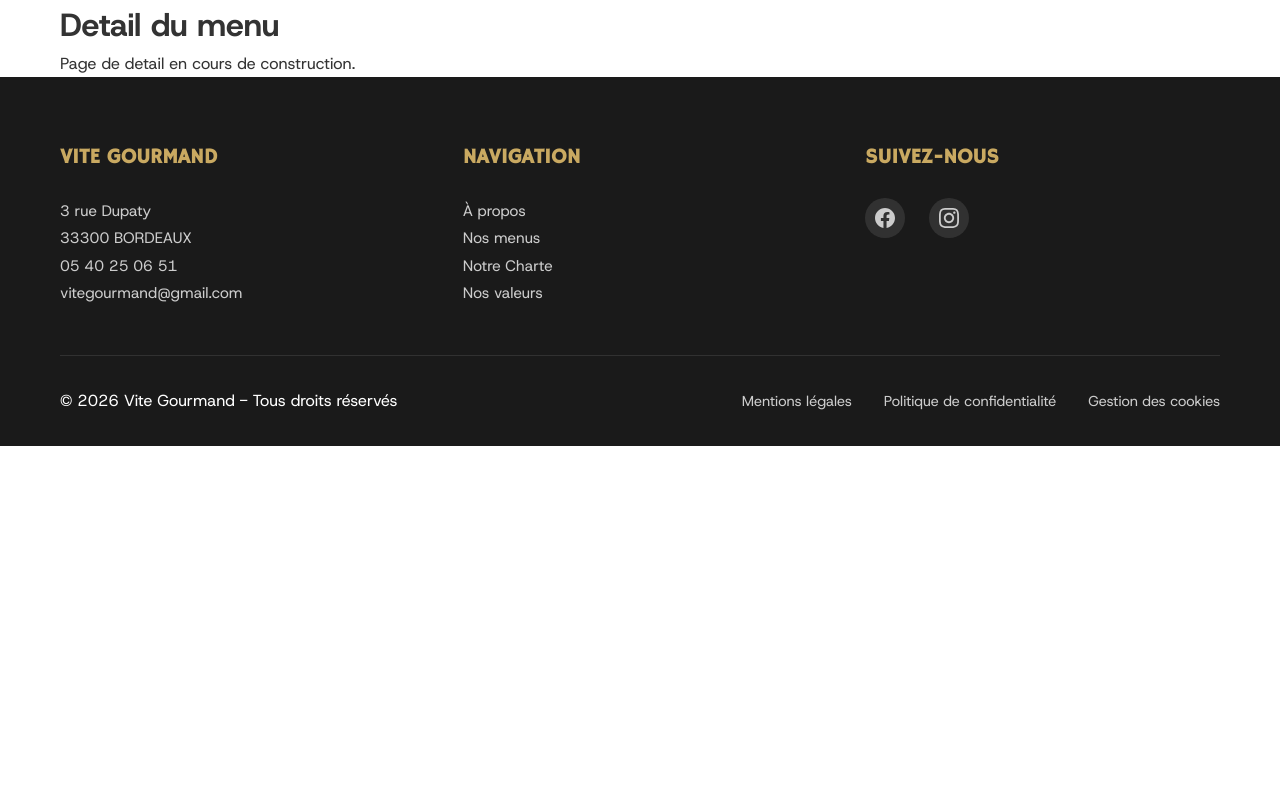
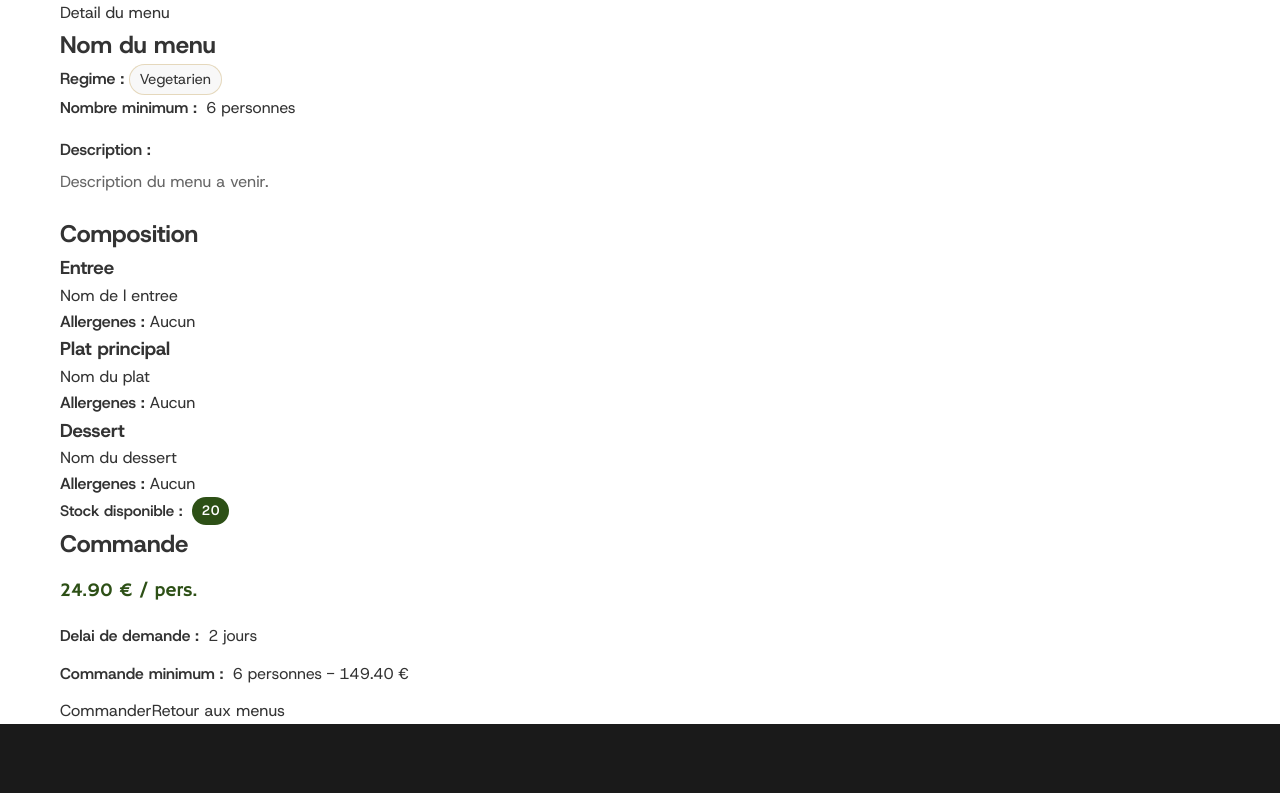
Before and after one commit to robertoreynaleon/vitegourmand-frontend, a React (Create React App) app: page /menu/show/1 in a window 1280 px wide. Shown: the top 793 px of the page. Built offline with nearby package versions, Linux system fonts and the light colour scheme.

Commit message:
Création structure HTML du menu détaillé

```diff
--- a/src/pages/menu/MenuShow.jsx
+++ b/src/pages/menu/MenuShow.jsx
@@ -8,8 +8,99 @@ function MenuShow() {
             <Header />
             <main className="menu-show-content">
                 <div className="container">
-                    <h1>Detail du menu</h1>
-                    <p>Page de detail en cours de construction.</p>
+                    <section className="menu-show-hero">
+                        <div className="menu-show-heading">
+                            <p className="menu-show-kicker">Detail du menu</p>
+                            <h1 className="menu-show-title">Nom du menu</h1>
+                            <div className="menu-show-regime">
+                                <span className="menu-info-label">Regime : </span>
+                                <span className="regime-badge">Vegetarien</span>
+                            </div>
+                        </div>
+                    </section>
+
+                    <section className="menu-show-gallery" aria-label="Photos du menu">
+                        <div className="menu-show-gallery-grid">
+                            <div className="menu-show-photo" aria-hidden="true"></div>
+                            <div className="menu-show-photo" aria-hidden="true"></div>
+                            <div className="menu-show-photo" aria-hidden="true"></div>
+                        </div>
+                    </section>
+
+                    <section className="menu-show-summary">
+                        <div className="menu-info">
+                            <span className="menu-info-label">Nombre minimum : </span>
+                            <span>6 personnes</span>
+                        </div>
+                        <div className="menu-description">
+                            <div className="menu-description-title">Description :</div>
+                            <p className="menu-description-text">
+                                Description du menu a venir.
+                            </p>
+                        </div>
+                    </section>
+
+                    <section className="menu-show-composition" aria-label="Composition du menu">
+                        <h2 className="menu-section-title">Composition</h2>
+                        <div className="menu-composition-grid">
+                            <article className="menu-composition-card">
+                                <h3 className="menu-composition-title">Entree</h3>
+                                <p className="menu-composition-name">Nom de l entree</p>
+                                <div className="menu-composition-allergens">
+                                    <span className="menu-info-label">Allergenes : </span>
+                                    <span>Aucun</span>
+                                </div>
+                            </article>
+
+                            <article className="menu-composition-card">
+                                <h3 className="menu-composition-title">Plat principal</h3>
+                                <p className="menu-composition-name">Nom du plat</p>
+                                <div className="menu-composition-allergens">
+                                    <span className="menu-info-label">Allergenes : </span>
+                                    <span>Aucun</span>
+                                </div>
+                            </article>
+
+                            <article className="menu-composition-card">
+                                <h3 className="menu-composition-title">Dessert</h3>
+                                <p className="menu-composition-name">Nom du dessert</p>
+                                <div className="menu-composition-allergens">
+                                    <span className="menu-info-label">Allergenes : </span>
+                                    <span>Aucun</span>
+                                </div>
+                            </article>
+                        </div>
+                    </section>
+
+                    <section className="menu-show-stock">
+                        <div className="menu-stock">
+                            <span className="menu-info-label">Stock disponible : </span>
+                            <span className="stock-available">20</span>
+                        </div>
+                    </section>
+
+                    <section className="menu-show-pricing" aria-label="Informations de commande">
+                        <h2 className="menu-section-title">Commande</h2>
+                        <div className="menu-pricing-grid">
+                            <div className="menu-price">
+                                24.90 € / pers.
+                            </div>
+                            <div className="menu-pricing-info">
+                                <div className="menu-info">
+                                    <span className="menu-info-label">Delai de demande : </span>
+                                    <span>2 jours</span>
+                                </div>
+                                <div className="menu-info">
+                                    <span className="menu-info-label">Commande minimum : </span>
+                                    <span>6 personnes - 149.40 €</span>
+                                </div>
+                            </div>
+                        </div>
+                        <div className="menu-show-actions">
+                            <a href="/order" className="menu-action-btn">Commander</a>
+                            <a href="/menu/list/" className="menu-action-secondary">Retour aux menus</a>
+                        </div>
+                    </section>
                 </div>
             </main>
             <Footer />
```
